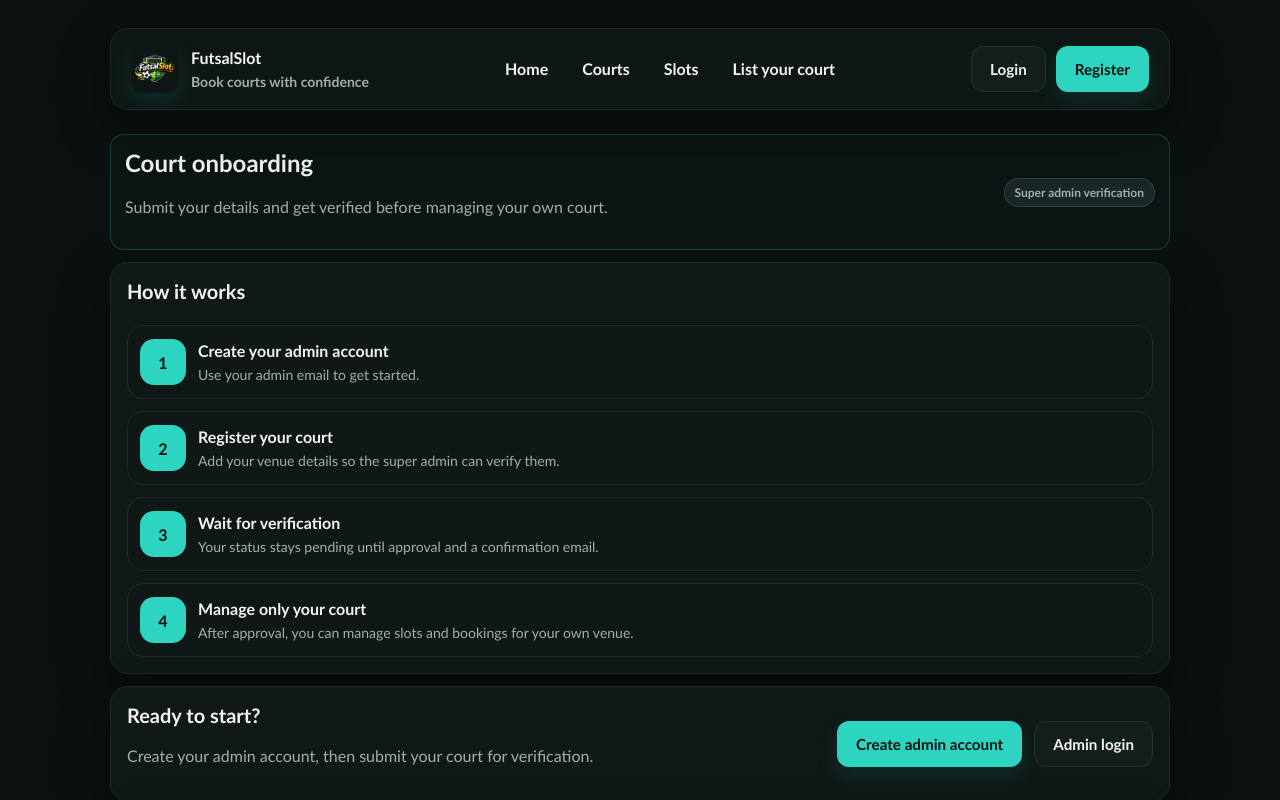
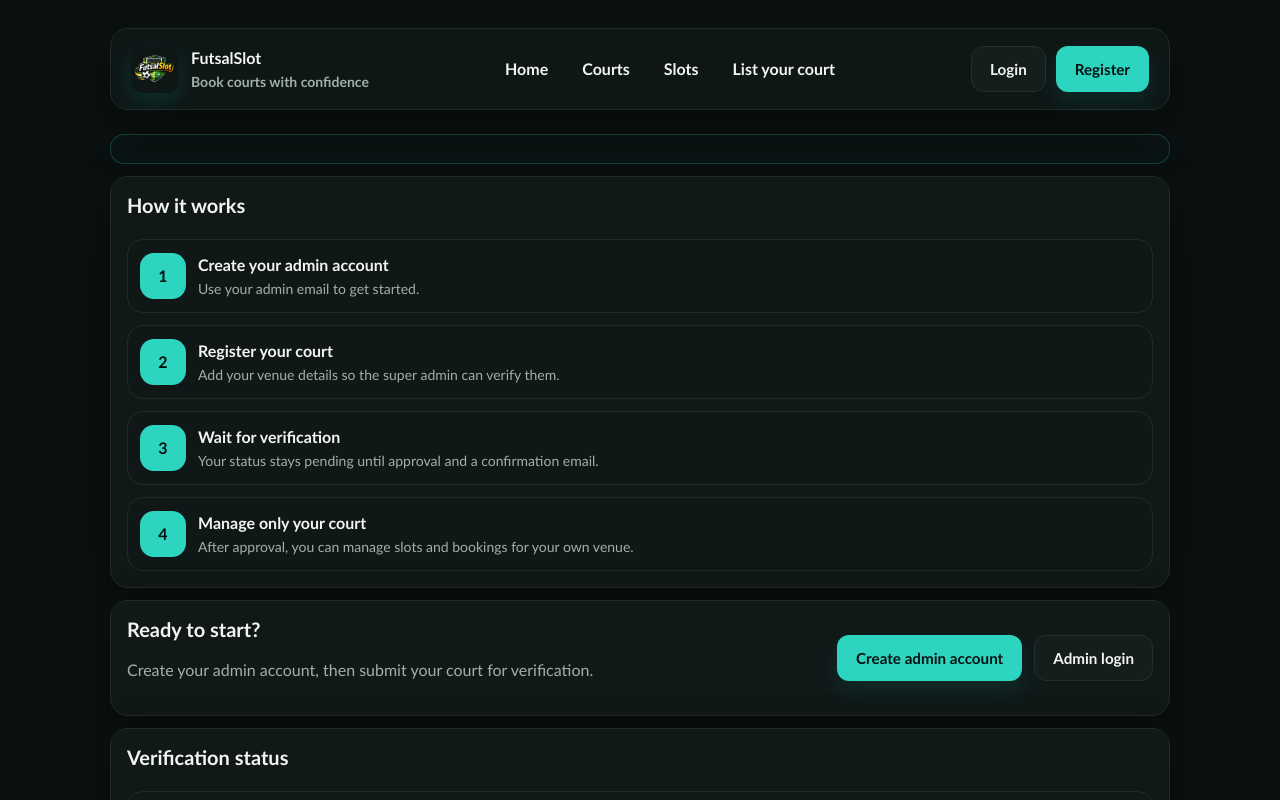
Before and after one commit to TenZinKS/futsalslot-secure-frontend, a React app: page /court-onboarding in a window 1280 px wide. Shown: the top 800 px of the page. Built offline with nearby package versions, Linux system fonts and the light colour scheme; no server answers; the HTML template or start-up script is replaced by a standard one.

Commit message:
Removed unwanted instructions

```diff
--- a/src/pages/FutsalOnboarding.jsx
+++ b/src/pages/FutsalOnboarding.jsx
@@ -10,15 +10,7 @@ export default function FutsalOnboarding({ showSuccess }) {
 
   return (
     <div className="stack">
-      <div className="admin-banner">
-        <div>
-          <h2>Court onboarding</h2>
-          <p className="subtle-text">
-            Submit your details and get verified before managing your own court.
-          </p>
-        </div>
-        <span className="pill pill-muted">Super admin verification</span>
-      </div>
+      <div className="admin-banner" />
 
       <section className="section-card stack">
         <h3 className="section-title">How it works</h3>
```
